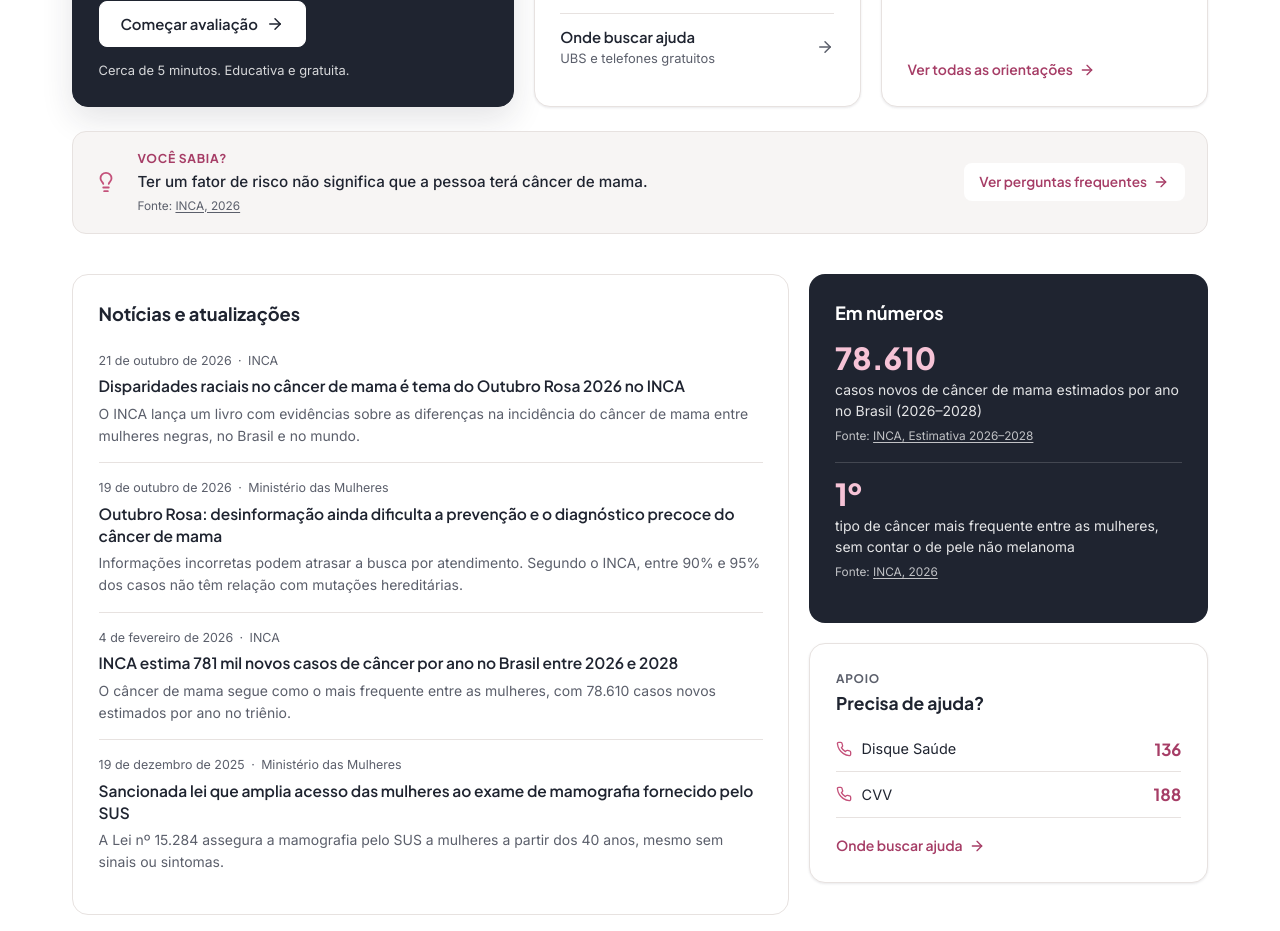
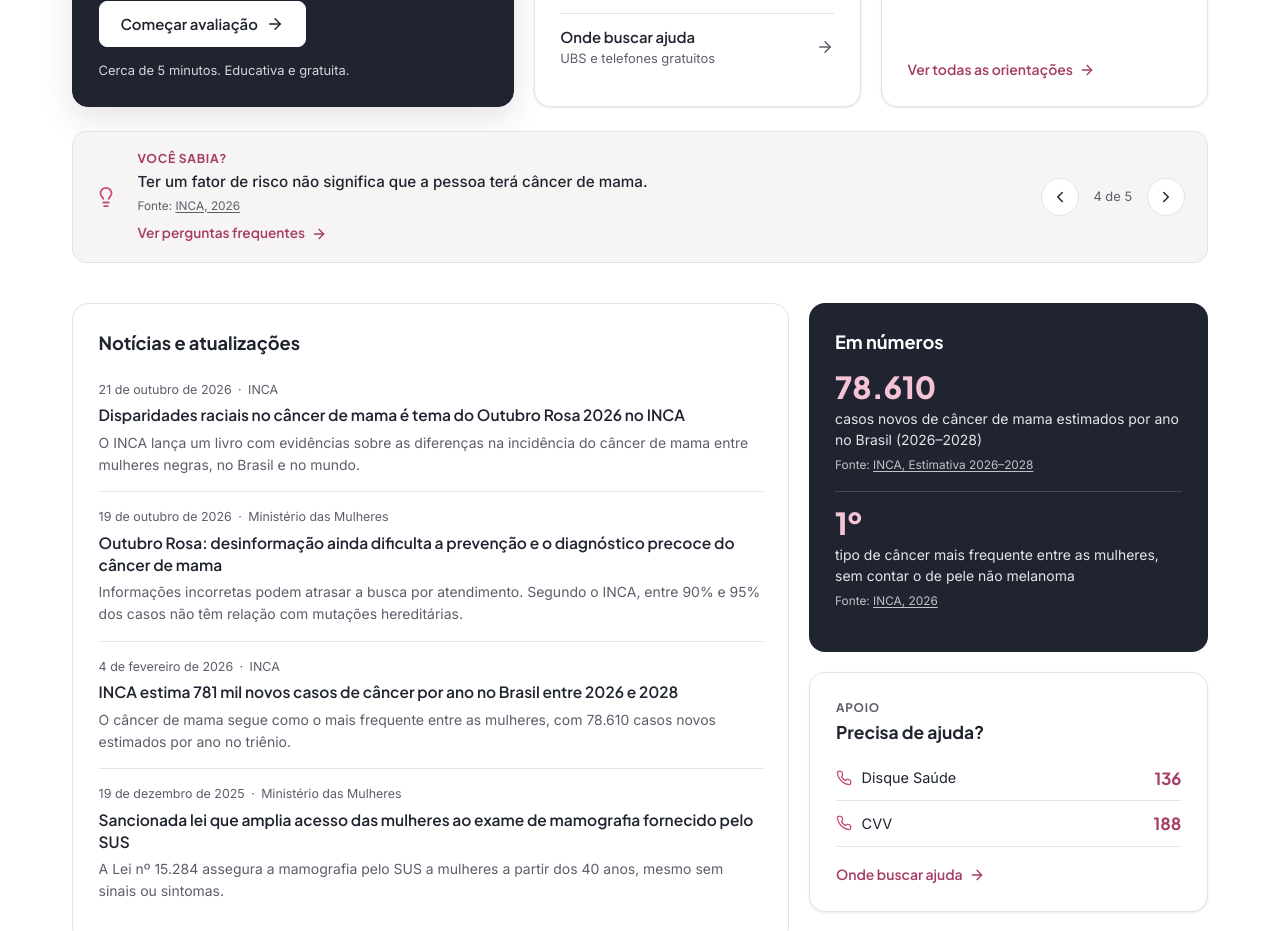
Before and after one commit to CaioRenatoDot/IHCTrabalhoMarcosUP1, a React (Vite) app: page / in a window 1280 px wide. Shown: the part 800-1731 px from the top of the page. Built offline with nearby package versions, Linux system fonts and the light colour scheme; no server answers.

Commit message:
feat(home): transformar o "Você sabia?" em carrossel manual acessível (FR-26)

```diff
--- a/src/components/home/HomeBlocks.jsx
+++ b/src/components/home/HomeBlocks.jsx
@@ -1,6 +1,15 @@
-import { LuArrowRight, LuCheck, LuClipboardCheck, LuLightbulb, LuPhone } from 'react-icons/lu'
+import { useState } from 'react'
+import {
+  LuArrowRight,
+  LuCheck,
+  LuChevronLeft,
+  LuChevronRight,
+  LuClipboardCheck,
+  LuLightbulb,
+  LuPhone,
+} from 'react-icons/lu'
 import InternalLink from '../InternalLink.jsx'
-import { FACTS, SUPPORT_CONTACTS, getScreeningGuidance, getTipOfTheDay } from '../../content/health.js'
+import { FACTS, SUPPORT_CONTACTS, TIPS, getScreeningGuidance, getTipOfTheDayIndex } from '../../content/health.js'
 import { formatNewsDate, getRecentNews } from '../../content/news.js'
 
 const SHORTCUTS = [
@@ -28,24 +37,45 @@ function SourceNote({ source }) {
   )
 }
 
+// "Você sabia?": carrossel manual (sem troca automática), começando pela dica do dia.
 export function TipBox() {
-  const tip = getTipOfTheDay()
+  const [index, setIndex] = useState(() => getTipOfTheDayIndex())
+  const total = TIPS.length
+  const tip = TIPS[index]
+
+  const goTo = (step) => setIndex((current) => (current + step + total) % total)
 
   return (
-    <aside className="home-tip" aria-labelledby="home-tip-title">
+    <section className="home-tip" aria-roledescription="carrossel" aria-labelledby="home-tip-title">
       <LuLightbulb className="home-tip__icon" aria-hidden="true" />
       <div className="home-tip__body">
         <h2 id="home-tip-title" className="home-tip__title">
           Você sabia?
         </h2>
-        <p className="home-tip__text">{tip.text}</p>
-        <SourceNote source={tip.source} />
+        <div aria-live="polite" aria-atomic="true">
+          <span className="visually-hidden">
+            Informação {index + 1} de {total}:{' '}
+          </span>
+          <p className="home-tip__text">{tip.text}</p>
+          <SourceNote source={tip.source} />
+        </div>
+        <InternalLink className="home-tip__more" href={tip.link.href}>
+          {tip.link.label}
+          <LuArrowRight aria-hidden="true" />
+        </InternalLink>
       </div>
-      <InternalLink className="home-tip__link" href={tip.link.href}>
-        {tip.link.label}
-        <LuArrowRight aria-hidden="true" />
-      </InternalLink>
-    </aside>
+      <div className="home-tip__controls">
+        <button type="button" className="home-tip__nav" aria-label="Informação anterior" onClick={() => goTo(-1)}>
+          <LuChevronLeft aria-hidden="true" />
+        </button>
+        <span className="home-tip__count" aria-hidden="true">
+          {index + 1} de {total}
+        </span>
+        <button type="button" className="home-tip__nav" aria-label="Próxima informação" onClick={() => goTo(1)}>
+          <LuChevronRight aria-hidden="true" />
+        </button>
+      </div>
+    </section>
   )
 }
 
--- a/src/content/health.js
+++ b/src/content/health.js
@@ -153,11 +153,11 @@ export const TIPS = [
   },
 ]
 
-// Uma dica por dia, estável durante o dia todo.
-export function getTipOfTheDay(today = new Date()) {
+// Índice da dica do dia, estável durante o dia todo (ponto de partida do carrossel da home).
+export function getTipOfTheDayIndex(today = new Date()) {
   const startOfYear = new Date(today.getFullYear(), 0, 0)
   const dayOfYear = Math.floor((today - startOfYear) / 86400000)
-  return TIPS[dayOfYear % TIPS.length]
+  return dayOfYear % TIPS.length
 }
 
 export const FAQ = [
--- a/src/styles/home.css
+++ b/src/styles/home.css
@@ -123,14 +123,11 @@
   margin-top: 0.25rem;
 }
 
-.home-tip__link {
+.home-tip__more {
   display: inline-flex;
-  flex-shrink: 0;
   align-items: center;
-  gap: 0.4rem;
-  padding: 0.55rem 0.95rem;
-  border-radius: 8px;
-  background: var(--rc-bg);
+  gap: 0.35rem;
+  margin-top: 0.5rem;
   color: var(--rc-action);
   font-family: var(--rc-font-heading);
   font-size: calc(0.9rem * var(--home-scale));
@@ -138,13 +135,53 @@
   text-decoration: none;
 }
 
-.home-tip__link:hover {
-  background: var(--rc-brand-soft);
+.home-tip__more:hover {
+  text-decoration: underline;
 }
 
-.home-tip__link svg {
+.home-tip__more svg {
   width: 16px;
   height: 16px;
+}
+
+.home-tip__controls {
+  display: flex;
+  flex-shrink: 0;
+  align-items: center;
+  gap: 0.5rem;
+  align-self: center;
+}
+
+.home-tip__nav {
+  display: inline-flex;
+  align-items: center;
+  justify-content: center;
+  width: 38px;
+  height: 38px;
+  border: 1px solid var(--rc-border);
+  border-radius: 50%;
+  background: var(--rc-bg);
+  color: var(--rc-ink);
+  cursor: pointer;
+  transition: border-color 0.15s ease, color 0.15s ease;
+}
+
+.home-tip__nav:hover {
+  border-color: var(--rc-action);
+  color: var(--rc-action);
+}
+
+.home-tip__nav svg {
+  width: 18px;
+  height: 18px;
+}
+
+.home-tip__count {
+  min-width: 3.2rem;
+  color: var(--rc-ink-muted);
+  font-size: calc(0.85rem * var(--home-scale));
+  font-variant-numeric: tabular-nums;
+  text-align: center;
 }
 
 /* Grade principal */
@@ -647,7 +684,7 @@
     flex-wrap: wrap;
   }
 
-  .home-tip__link {
+  .home-tip__controls {
     width: 100%;
     justify-content: center;
   }
@@ -671,7 +708,7 @@
 
 .accessibility-root.is-high-contrast .home-tip,
 .accessibility-root.is-high-contrast .home-tip__icon,
-.accessibility-root.is-high-contrast .home-tip__link,
+.accessibility-root.is-high-contrast .home-tip__nav,
 .accessibility-root.is-high-contrast .home-card,
 .accessibility-root.is-high-contrast .home-card__icon,
 .accessibility-root.is-high-contrast .home-news,
@@ -685,6 +722,7 @@
 .accessibility-root.is-high-contrast .home-intro__title,
 .accessibility-root.is-high-contrast .home-intro__lead,
 .accessibility-root.is-high-contrast .home-tip__text,
+.accessibility-root.is-high-contrast .home-tip__count,
 .accessibility-root.is-high-contrast .home-card__eyebrow,
 .accessibility-root.is-high-contrast .home-card__title,
 .accessibility-root.is-high-contrast .home-card__text,
@@ -705,7 +743,8 @@
 
 .accessibility-root.is-high-contrast .home-tip__title,
 .accessibility-root.is-high-contrast .home-tip__icon,
-.accessibility-root.is-high-contrast .home-tip__link,
+.accessibility-root.is-high-contrast .home-tip__more,
+.accessibility-root.is-high-contrast .home-tip__nav,
 .accessibility-root.is-high-contrast .home-card__icon,
 .accessibility-root.is-high-contrast .home-card__link,
 .accessibility-root.is-high-contrast .home-facts__value,
```
